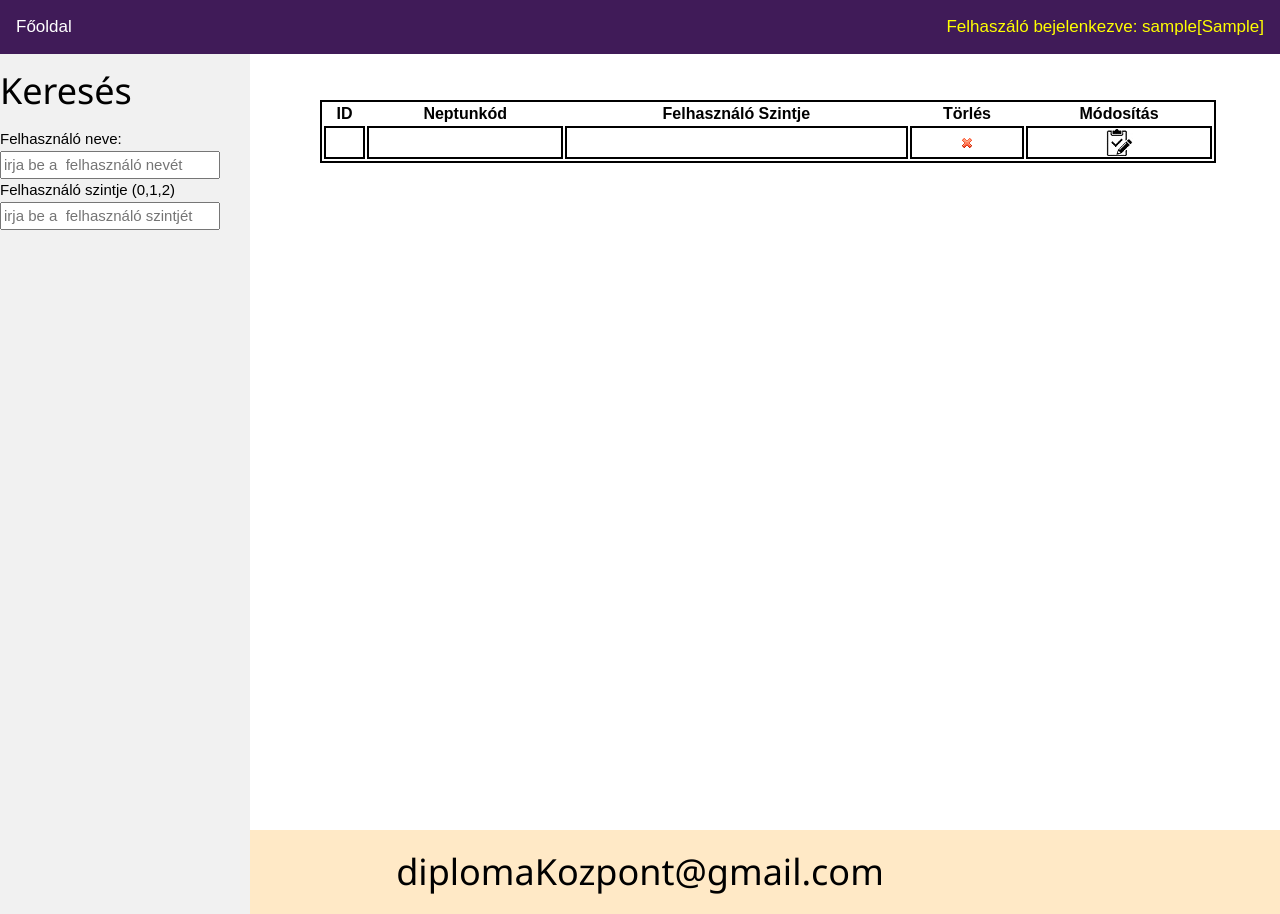
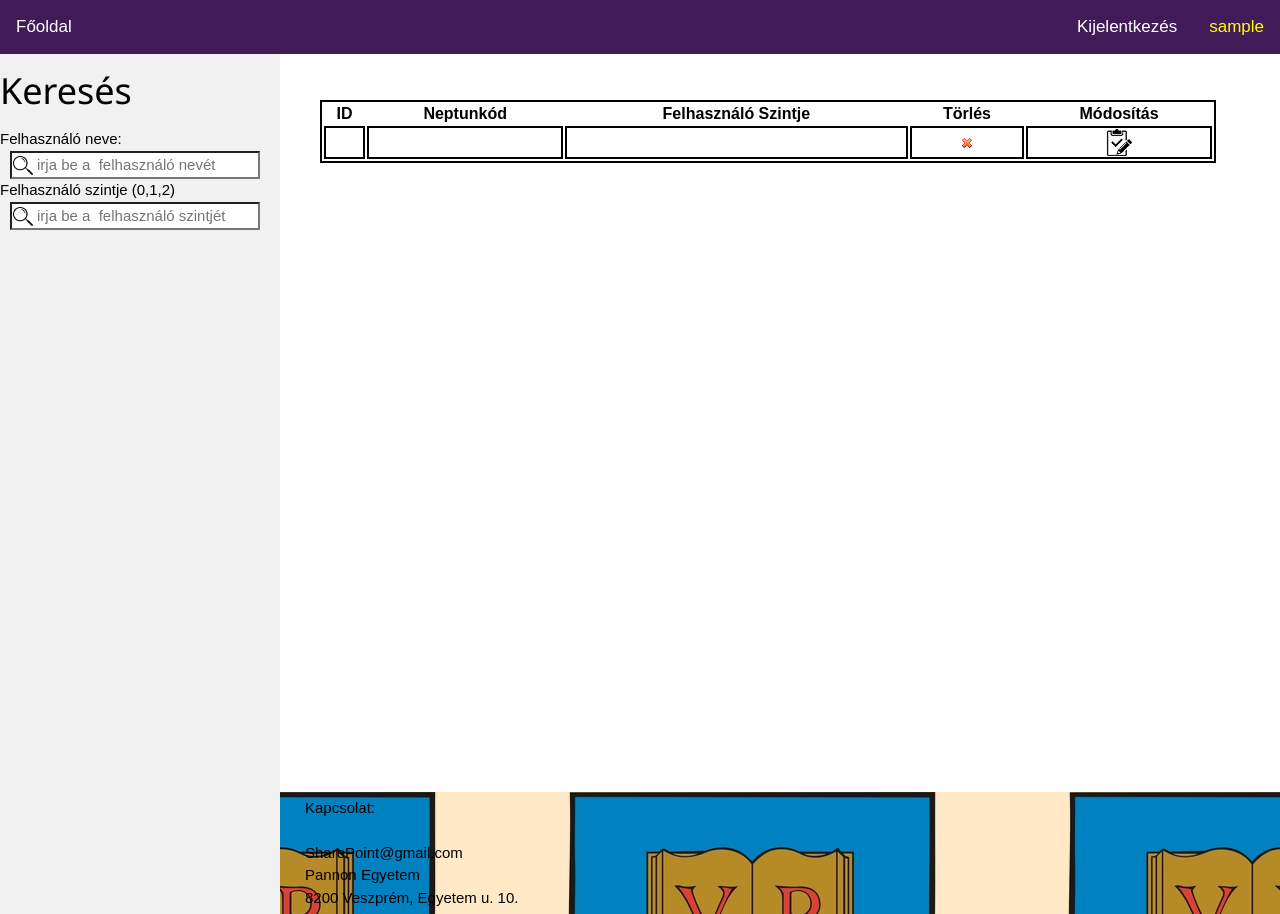
Before and after one commit to FerencM99/szakdolgozat, a PHP site: page /view/kezeles.php in a window 1280 px wide. Run offline with PHP 8.4, Linux system fonts and the light colour scheme; the visitor is signed in with stand-in values (Sample User, id 1); tables that the repository leaves empty or names only in its code hold one stand-in row (values such as "Sample post"); data that the repository does not hold is empty.

Commit message:
updateed

```diff
--- a/projektlabor-main/view/footer.php
+++ b/projektlabor-main/view/footer.php
@@ -9,6 +9,7 @@ footer {
   text-align: center;
   padding: 5px;
   background-color:rgb(255, 233, 198);
+  background-image: url("../img/szines.png");
   color: Black;
   margin-top: 550px;
 }
@@ -16,7 +17,10 @@ footer {
 </head>
 <body>
 <footer>
-  <h1 href="mailto:diplomaKozpont@gmail.com">diplomaKozpont@gmail.com</h1>
+  <a style="float: left; margin-left:300px;">Kapcsolat:</a><br><br>
+  <a style="float: left; margin-left:300px;">SharePoint@gmail.com</a><br>
+  <a style="float: left; margin-left:300px;">Pannon Egyetem </a><br>
+  <a style="float: left; margin-left:300px;">8200 Veszprém, Egyetem u. 10.</a>
 </footer>
 </body>
 </html>
--- a/projektlabor-main/view/header.php
+++ b/projektlabor-main/view/header.php
@@ -66,7 +66,8 @@ body {
 <body>
 <div class="topnav">
   <a class="active" href="main.php">Főoldal</a>
-  <a style="  float: right;color:yellow;"> <?php echo "Felhaszáló bejelenkezve: ".$_SESSION["username"]."[".$userLVL."]"; ?></a>
+  <a style="  float: right;color:yellow;"> <?php echo $_SESSION["username"]; ?></a>
+  <a style =" float: right;" class="active" href="logout.php"> Kijelentkezés</a>
     <?php
     if ($userLVL==1) {
         ?>
--- a/projektlabor-main/view/kezeles.php
+++ b/projektlabor-main/view/kezeles.php
@@ -10,12 +10,12 @@
 
 
 <!-- Sidebar -->
-<div style="width:250px;   margin-top: -46px;" class="w3-sidebar w3-light-grey w3-bar-block">
+<div style="width:280px;   margin-top: -46px;" class="w3-sidebar w3-light-grey w3-bar-block">
 <h1>Keresés</h1>
 <a>Felhasználó neve:</a>
-<input type="text" style="width:220px;" id="myInput" onkeyup="searchBar()" placeholder="irja be a  felhasználó nevét" title="Type in a name"><br>
+<input type="text" style=" margin-left: 10px; width:250px; padding-left: 25px; background-image: url('img/search.png');   background-position: 1px 3px;   background-repeat: no-repeat;" id="myInput" onkeyup="searchBar()" placeholder="irja be a  felhasználó nevét" title="Type in a name"><br>
 <a>Felhasználó szintje (0,1,2)</a>
-<input type="text" style="width:220px;" id="myInput2" onkeyup="searchBar2()" placeholder="irja be a  felhasználó szintjét" title="Type in a title"><br>
+<input type="text" style=" margin-left: 10px; width:250px; padding-left: 25px; background-image: url('img/search.png');   background-position: 1px 3px;   background-repeat: no-repeat;" id="myInput2" onkeyup="searchBar2()" placeholder="irja be a  felhasználó szintjét" title="Type in a title"><br>
 </div>
 <!-- Táblázat -->
 <table id="table" class="tbl">
--- a/projektlabor-main/view/log.php
+++ b/projektlabor-main/view/log.php
@@ -38,9 +38,4 @@ button {
 </style>
 </tbody>
 
-<div>
-<?php
-    include 'footer.php';
-    ?>
-</div>
 </html>
--- a/projektlabor-main/view/main.php
+++ b/projektlabor-main/view/main.php
@@ -13,7 +13,7 @@
     ?>
 </div>
 
-<div style="width: 85%; margin-left:200px;" >
+<div style="width: 85%; float: right; margin-right: 25px;" >
 <?php
     include 'uploader.php';
     ?>
```
Also changed, not shown: projektlabor-main/controller/uploadFile.php (+20 -4 lines), projektlabor-main/view/sidebar.php (+5 -5 lines), projektlabor-main/view/uploader.php (+1 -20 lines), projektlabor-main/uploads/OP (2).jpg (deleted), projektlabor-main/uploads/OP (3).jpg (deleted), projektlabor-main/uploads/OP (4).jpg (deleted), projektlabor-main/uploads/OP.jpg (deleted), projektlabor-main/uploads/search-icon-png-9964-Windows.ico (added), projektlabor-main/uploads/search-icon-png-9970 (1).png (deleted), projektlabor-main/uploads/search.png (added), projektlabor-main/uploads/src.png (deleted), projektlabor-main/uploads/x.png (added), 1 other file.
